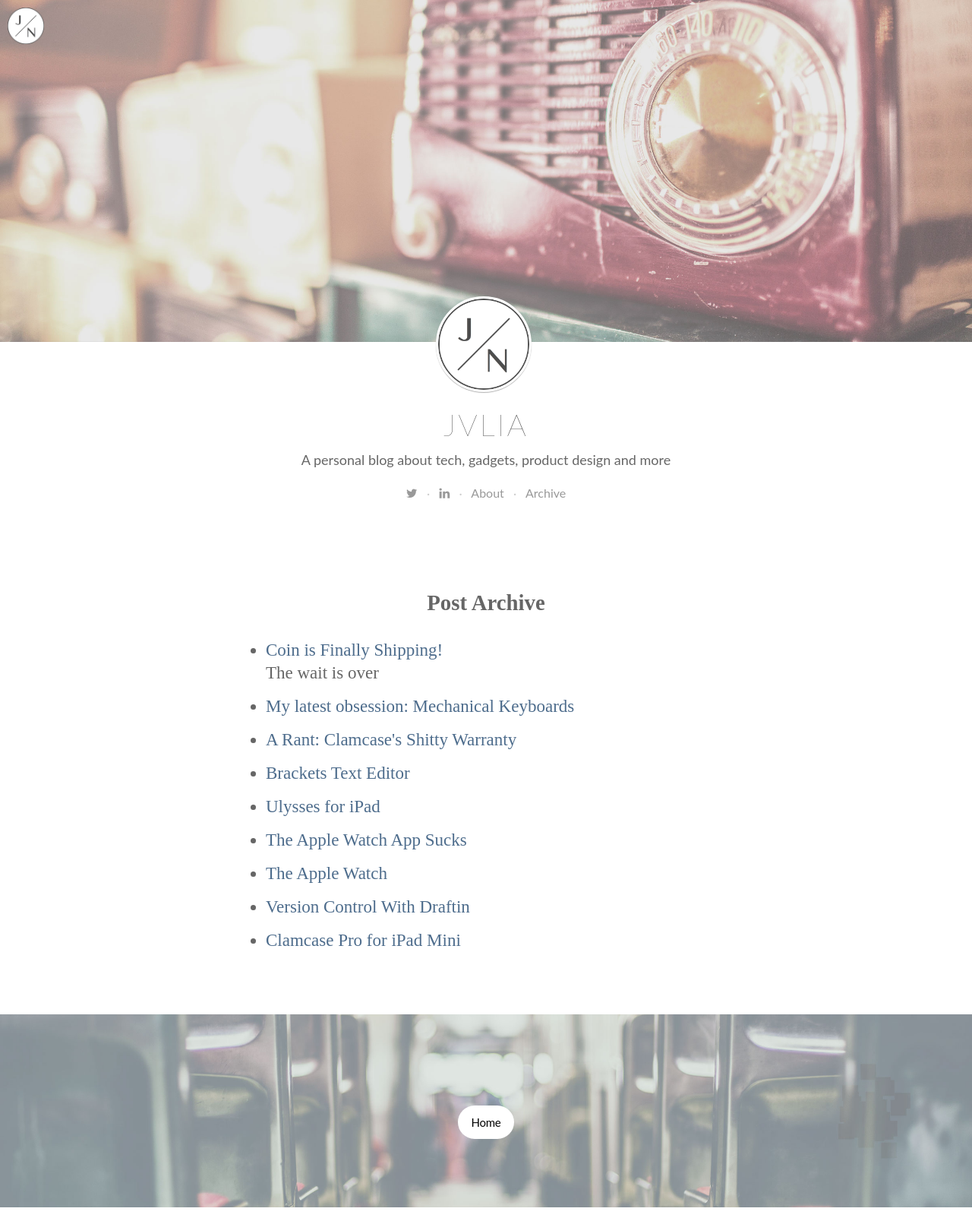
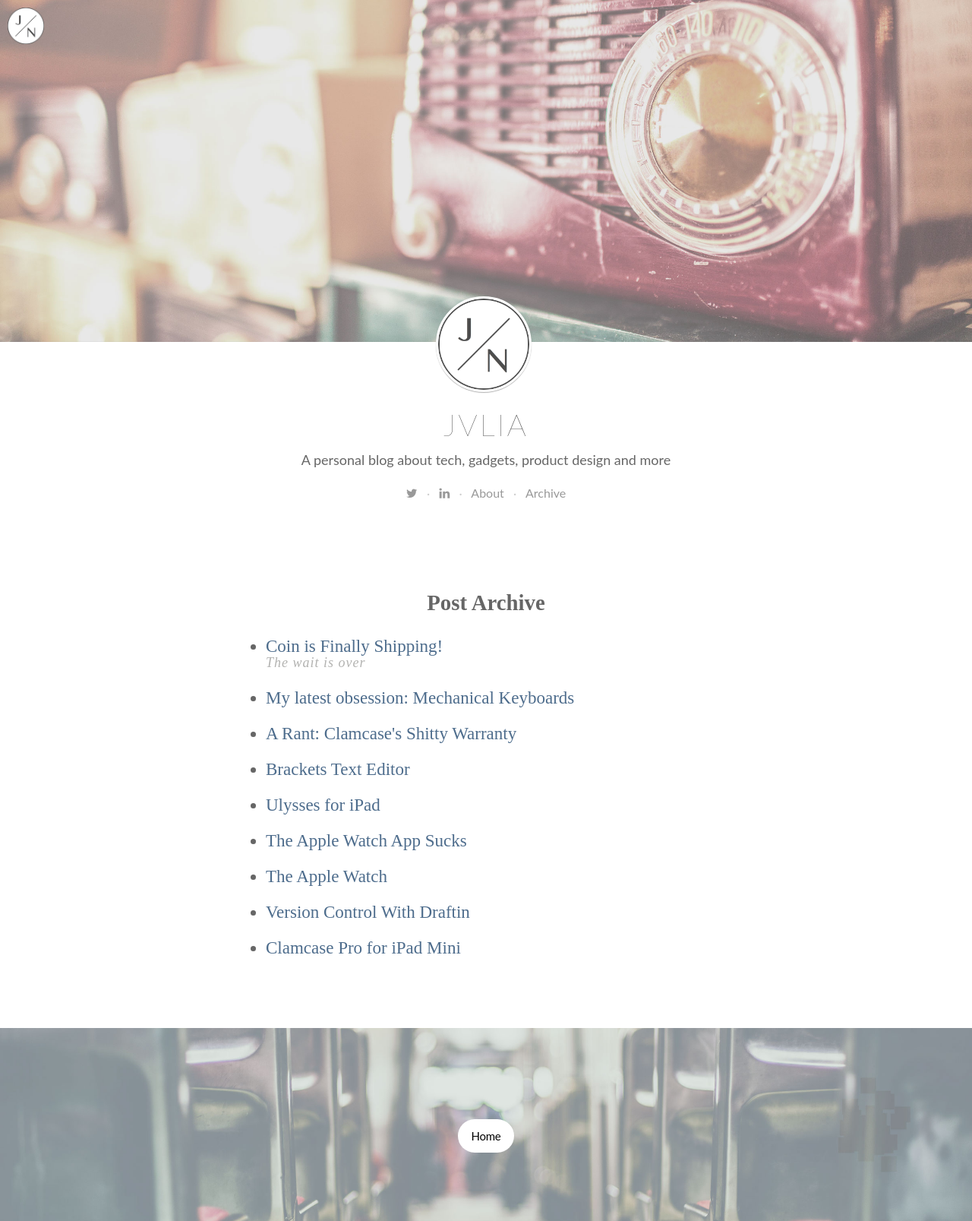
Before and after one commit to uxjulia/jekyll-blog, a Jekyll site: the page built from archive.html, in a window 1280 px wide. Shown: the whole page at 76% size. Built offline with Jekyll 4.4.1, drawn with Linux system fonts in a browser that asks for light colours; nearby versions of some CDN libraries; some web fonts are replaced; Markdown is read by kramdown in place of the engine named in the settings.

Commit message:
edit tagline line-height and add css

```diff
--- a/css/main.sass
+++ b/css/main.sass
@@ -435,9 +435,9 @@ body
       font-weight: 400
       font-style: normal
       font-size: 23px
-      line-height: 30px
+      line-height: 20px
       margin-left: 30px
-      margin-bottom: 12px
+      margin-bottom: 25px
       padding-top: 2px
       p
         padding: 0 0 golden-ratio(1rem,  1)
@@ -871,3 +871,13 @@ pre
   font-family: "proxima-nova-condensed"
   h1
     font-size: 1.6em
+
+.post-tagline
+  span
+    color: #b3b3b1
+    font-size: 18px
+    font-style: italic
+    //text-transform: uppercase
+    letter-spacing: 1px
+  li
+    line-height: 13px
```
